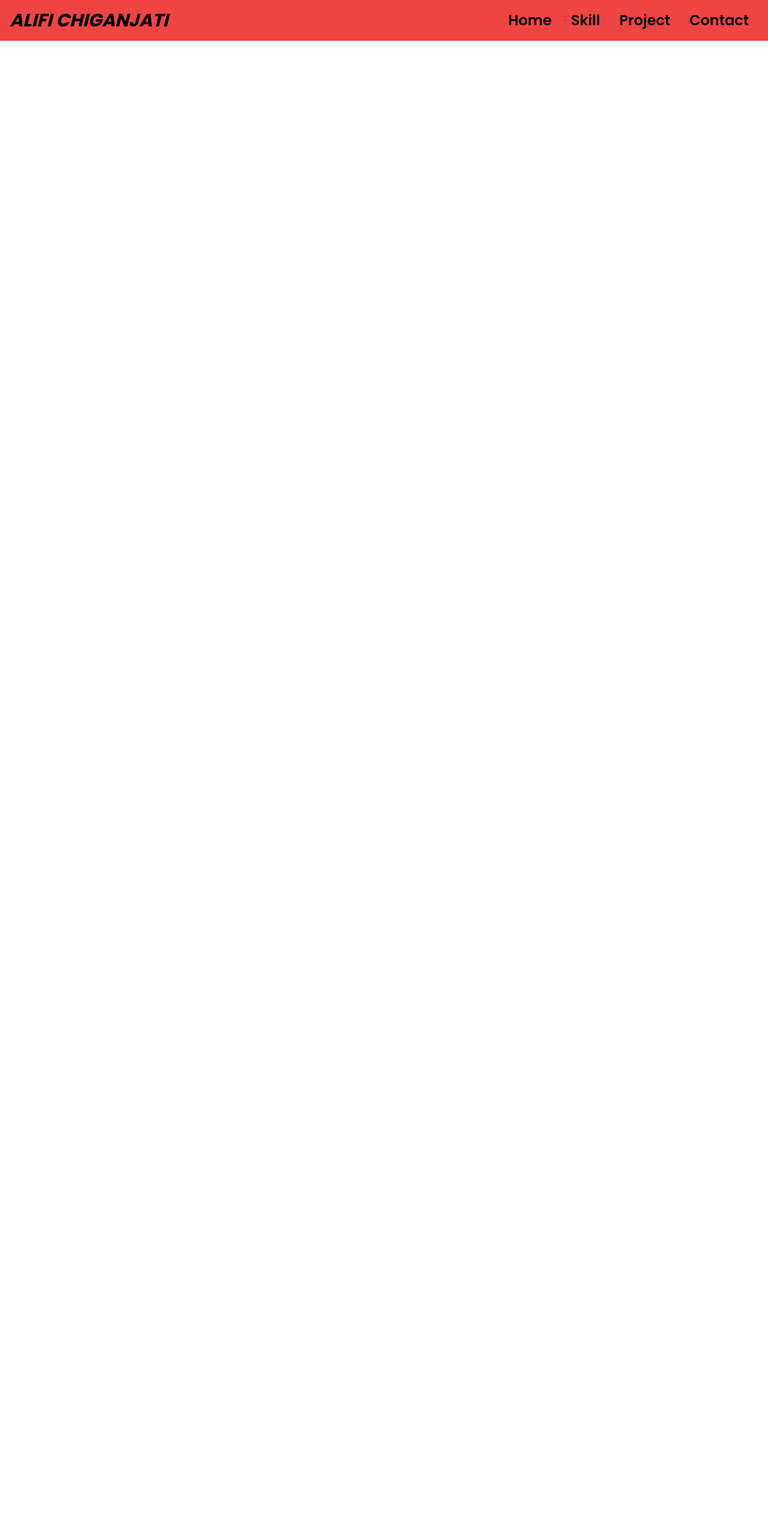
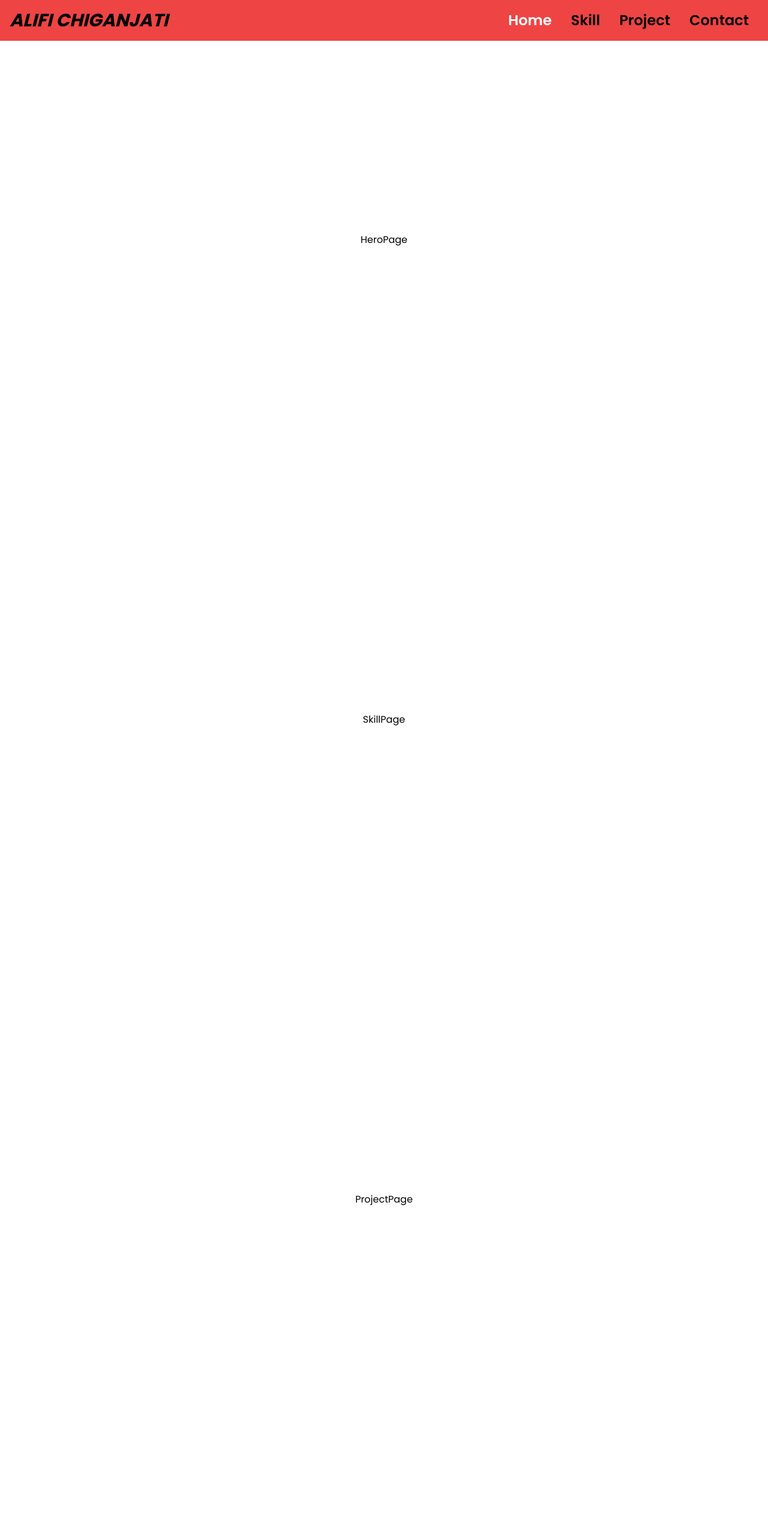
Before and after one commit to AlifiChiganjati/alifichiganjati.github.io, a React (Vite) app: page / in a window 1280 px wide. Shown: the top 2566 px of the page at 60% size. Before the commit the page ends 800 px from the top, so only its background shows below. Built offline with nearby package versions, Linux system fonts and the light colour scheme.

Commit message:
style: add active navbar + hover in link navbar

```diff
--- a/package.json
+++ b/package.json
@@ -11,7 +11,8 @@
   },
   "dependencies": {
     "react": "^18.2.0",
-    "react-dom": "^18.2.0"
+    "react-dom": "^18.2.0",
+    "react-scroll": "^1.9.0"
   },
   "devDependencies": {
     "@types/react": "^18.2.37",
--- a/src/App.jsx
+++ b/src/App.jsx
@@ -1,7 +1,19 @@
 import Navbar from "./components/Fragments/Navbar";
+import ContactPage from "./pages/contactpage";
+import HeroPage from "./pages/heropage";
+import ProjectPage from "./pages/projectspage";
+import SkillPage from "./pages/skillpage";
 
 const App = () => {
-  return <Navbar />;
+  return (
+    <>
+      <Navbar />
+      <HeroPage />
+      <SkillPage />
+      <ProjectPage />
+      <ContactPage />
+    </>
+  );
 };
 
 export default App;
--- a/src/components/Elements/Nav/NavCarousel.jsx
+++ b/src/components/Elements/Nav/NavCarousel.jsx
@@ -1,14 +1,14 @@
 import NavLinks from "./NavLinks";
 
 const NavCarousel = ({
-  className = "hidden lg:flex justify-center items-center",
+  className = "hidden lg:flex justify-center items-center ",
 }) => {
   return (
     <ul className={className}>
-      <NavLinks>Home</NavLinks>
-      <NavLinks>Skill</NavLinks>
-      <NavLinks>Project</NavLinks>
-      <NavLinks>Contact</NavLinks>
+      <NavLinks to="hero">Home</NavLinks>
+      <NavLinks to="skill">Skill</NavLinks>
+      <NavLinks to="project">Project</NavLinks>
+      <NavLinks to="contact">Contact</NavLinks>
     </ul>
   );
 };
--- a/src/components/Elements/Nav/NavLinks.jsx
+++ b/src/components/Elements/Nav/NavLinks.jsx
@@ -1,12 +1,19 @@
-const NavLinks = ({ href, children }) => {
+import { Link } from "react-scroll";
+
+const NavLinks = ({ to, children }) => {
   return (
-    <li>
-      <a
-        href={href}
-        className="px-4 cursor-pointer text-lg md:text-xl lg:text-2xl font-semibold"
+    <li className="relative">
+      <Link
+        activeClass="active"
+        to={to}
+        spy={true}
+        smooth={true}
+        offset={-80}
+        duration={500}
+        className={`navLink  mx-4 cursor-pointer text-lg md:text-xl lg:text-2xl font-semibold`}
       >
         {children}
-      </a>
+      </Link>
     </li>
   );
 };
--- a/src/components/Elements/Nav/index.jsx
+++ b/src/components/Elements/Nav/index.jsx
@@ -3,7 +3,7 @@ import NavMobile from "./NavMobile";
 
 const Nav = ({ onClick }) => {
   return (
-    <nav className="flex justify-between items-center">
+    <nav className="flex justify-between items-center ">
       <NavCarousel />
       <NavMobile onClick={onClick} />
     </nav>
--- a/src/components/Fragments/Navbar.jsx
+++ b/src/components/Fragments/Navbar.jsx
@@ -8,7 +8,7 @@ import NavCarousel from "../Elements/Nav/NavCarousel";
 const Navbar = () => {
   const [sideNav, setSideNav] = useState(false);
   return (
-    <header className="p-4 flex justify-between items-center bg-red-500">
+    <header className="p-4 fixed w-full flex justify-between items-center bg-red-500">
       <h1 className="text-xl md:text-2xl lg:text-3xl font-bold uppercase italic">
         Alifi Chiganjati
       </h1>
--- a/src/index.css
+++ b/src/index.css
@@ -9,3 +9,11 @@
     font-family: "Poppins", sans-serif;
   }
 }
+
+.navLink {
+  @apply hover:text-white  hover:ease-in-out hover:duration-500;
+}
+
+.active {
+  @apply text-white ease-in-out duration-500;
+}
--- /dev/null
+++ b/src/pages/contactpage.jsx
@@ -0,0 +1,12 @@
+const ContactPage = () => {
+  return (
+    <section
+      id="contact"
+      className="flex justify-center items-center h-screen w-full"
+    >
+      ContactPage
+    </section>
+  );
+};
+
+export default ContactPage;
--- /dev/null
+++ b/src/pages/heropage.jsx
@@ -0,0 +1,12 @@
+const HeroPage = () => {
+  return (
+    <section
+      id="hero"
+      className="flex justify-center items-center h-screen w-full"
+    >
+      HeroPage
+    </section>
+  );
+};
+
+export default HeroPage;
--- /dev/null
+++ b/src/pages/projectspage.jsx
@@ -0,0 +1,12 @@
+const ProjectPage = () => {
+  return (
+    <section
+      id="project"
+      className="flex justify-center items-center h-screen w-full"
+    >
+      ProjectPage
+    </section>
+  );
+};
+
+export default ProjectPage;
--- /dev/null
+++ b/src/pages/skillpage.jsx
@@ -0,0 +1,12 @@
+const SkillPage = () => {
+  return (
+    <section
+      id="skill"
+      className="flex justify-center items-center h-screen w-full"
+    >
+      SkillPage
+    </section>
+  );
+};
+
+export default SkillPage;
```
Also changed, not shown: 1 other file (tests, documents, lock files or other folders).
